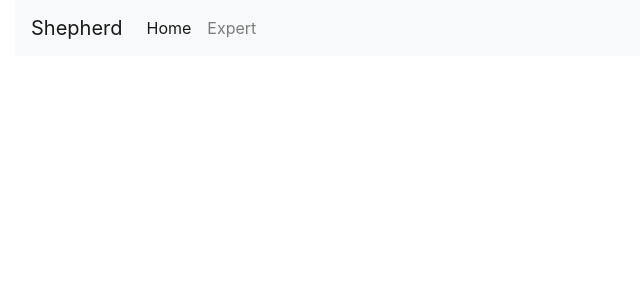
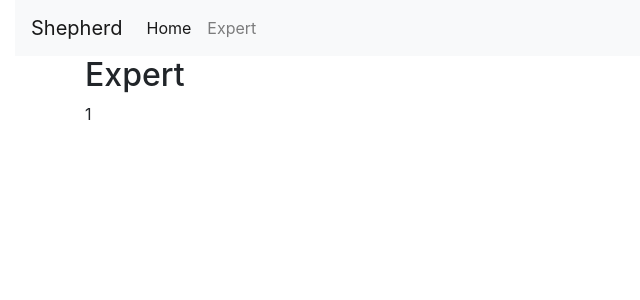
Before and after one commit to RightpointLabs/shepherd-ui, a React (Create React App) app: page /expert/1 in a window 1280 px wide. Shown: the top 300 px of the page, without its empty margins (0-640 px from the left). Built offline with nearby package versions, Linux system fonts and the light colour scheme.

Commit message:
Adding optional expert param

```diff
--- a/src/App.js
+++ b/src/App.js
@@ -13,7 +13,7 @@ const App = () => {
 
         <div className="container">
           <Route exact path="/" component={Home} />
-          <Route exact path="/expert" component={Expert} />
+          <Route path="/expert/:id?" component={Expert} />
         </div>
       </div>
     </Router>
--- a/src/components/expert/expert.jsx
+++ b/src/components/expert/expert.jsx
@@ -1,10 +1,11 @@
 import React from "react";
 
-const Expert = () => {
+const Expert = ({ match }) => {
     return (
         <div>
             <h2>Expert</h2>
 
+            <p>{match.params.id}</p>
         </div>
     );
 };
```
